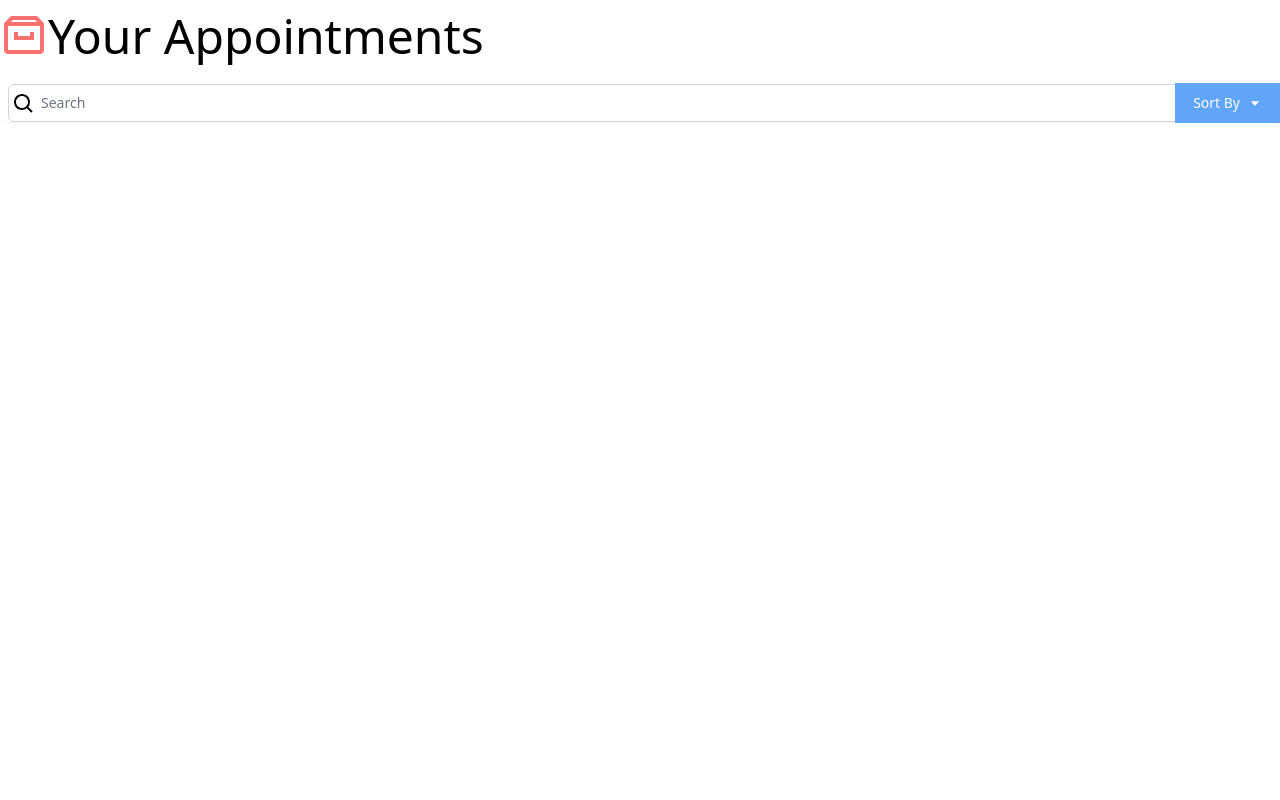
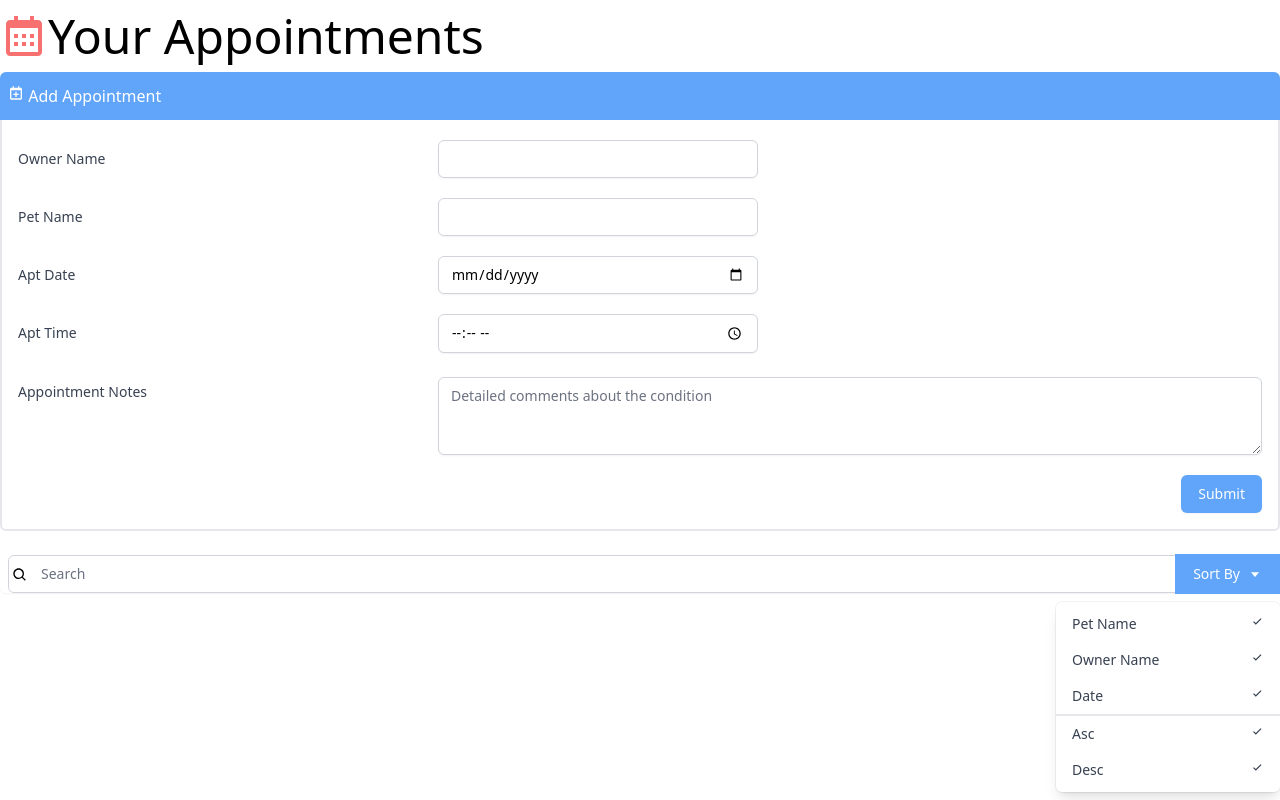
Before and after one commit to oguznsari/react, a JavaScript app in the folder reactinterface/: page / in a window 1280 px wide. Built offline with nearby package versions, Linux system fonts and the light colour scheme; the HTML template or start-up script is replaced by a standard one.

Commit message:
Add Appointment component

```diff
--- a/reactinterface/src/App.js
+++ b/reactinterface/src/App.js
@@ -1,13 +1,14 @@
-import { BiArchive } from "react-icons/bi";
+import { BiCalendar } from "react-icons/bi";
 import Search from "./components/Search";
+import AddAppointment from "./components/AddAppointment";
 
 function App() {
   return (
     <div className="App container mx-auto mt-3 font-thin">
-      <h1 className="text-5xl">
-        <BiArchive className="inline-block text-red-400 align-top" />Your Appointments
-        <Search />
-      </h1>
+      <h1 className="text-5xl mb-3">
+        <BiCalendar className="inline-block text-red-400 align-top" />Your Appointments </h1>
+      <AddAppointment />
+      <Search />
     </div>
   );
 }
--- /dev/null
+++ b/reactinterface/src/components/AddAppointment.js
@@ -0,0 +1,73 @@
+import { BiCalendarPlus } from "react-icons/bi";
+
+const AddAppointment = () => {
+    return (
+        <div>
+            <button className="bg-blue-400 text-white px-2 py-3 w-full text-left rounded-t-md">
+                <div><BiCalendarPlus className="inline-block align-text-top" />  Add Appointment</div>
+            </button>
+            <div className="border-r-2 border-b-2 border-l-2 border-light-blue-500 rounded-b-md pl-4 pr-4 pb-4">
+                <div className="sm:grid sm:grid-cols-3 sm:gap-4 sm:items-start  sm:pt-5">
+                    <label htmlFor="ownerName" className="block text-sm font-medium text-gray-700 sm:mt-px sm:pt-2">
+                        Owner Name
+                    </label>
+                    <div className="mt-1 sm:mt-0 sm:col-span-2">
+                        <input type="text" name="ownerName" id="ownerName"
+                            className="max-w-lg block w-full shadow-sm focus:ring-indigo-500 focus:border-indigo-500 sm:max-w-xs sm:text-sm border-gray-300 rounded-md" />
+                    </div>
+                </div>
+
+                <div className="sm:grid sm:grid-cols-3 sm:gap-4 sm:items-start  sm:pt-5">
+                    <label htmlFor="petName" className="block text-sm font-medium text-gray-700 sm:mt-px sm:pt-2">
+                        Pet Name
+                    </label>
+                    <div className="mt-1 sm:mt-0 sm:col-span-2">
+                        <input type="text" name="petName" id="petName"
+                            className="max-w-lg block w-full shadow-sm focus:ring-indigo-500 focus:border-indigo-500 sm:max-w-xs sm:text-sm border-gray-300 rounded-md" />
+                    </div>
+                </div>
+
+                <div className="sm:grid sm:grid-cols-3 sm:gap-4 sm:items-start  sm:pt-5">
+                    <label htmlFor="aptDate" className="block text-sm font-medium text-gray-700 sm:mt-px sm:pt-2">
+                        Apt Date
+                    </label>
+                    <div className="mt-1 sm:mt-0 sm:col-span-2">
+                        <input type="date" name="aptDate" id="aptDate"
+                            className="max-w-lg block w-full shadow-sm focus:ring-indigo-500 focus:border-indigo-500 sm:max-w-xs sm:text-sm border-gray-300 rounded-md" />
+                    </div>
+                </div>
+
+                <div className="sm:grid sm:grid-cols-3 sm:gap-4 sm:items-start  sm:pt-5">
+                    <label htmlFor="aptTime" className="block text-sm font-medium text-gray-700 sm:mt-px sm:pt-2">
+                        Apt Time
+                    </label>
+                    <div className="mt-1 sm:mt-0 sm:col-span-2">
+                        <input type="time" name="aptTime" id="aptTime"
+                            className="max-w-lg block w-full shadow-sm focus:ring-indigo-500 focus:border-indigo-500 sm:max-w-xs sm:text-sm border-gray-300 rounded-md" />
+                    </div>
+                </div>
+
+                <div className="sm:grid sm:grid-cols-3 sm:gap-4 sm:items-start  sm:pt-5">
+                    <label htmlFor="aptNotes" className="block text-sm font-medium text-gray-700 sm:mt-px sm:pt-2">
+                        Appointment Notes
+                    </label>
+                    <div className="mt-1 sm:mt-0 sm:col-span-2">
+                        <textarea id="aptNotes" name="aptNotes" rows="3"
+                            className="shadow-sm focus:ring-indigo-500 focus:border-indigo-500 mt-1 block w-full sm:text-sm border-gray-300 rounded-md" placeholder="Detailed comments about the condition"></textarea>
+                    </div>
+                </div>
+
+
+                <div className="pt-5">
+                    <div className="flex justify-end">
+                        <button type="submit" className="ml-3 inline-flex justify-center py-2 px-4 border border-transparent shadow-sm text-sm font-medium rounded-md text-white bg-blue-400 hover:bg-blue-700 focus:outline-none focus:ring-2 focus:ring-offset-2 focus:ring-blue-400">
+                            Submit
+                        </button>
+                    </div>
+                </div>
+            </div>
+        </div>
+    )
+}
+
+export default AddAppointment;
--- a/reactinterface/src/components/Search.js
+++ b/reactinterface/src/components/Search.js
@@ -1,4 +1,29 @@
-import { BiSearch, BiCaretDown } from "react-icons/bi"
+import { BiSearch, BiCaretDown, BiCheck } from "react-icons/bi"
+
+const Dropdown = () => {
+    return (
+        <div className="origin-top-right absolute right-0 mt-2 w-56
+        rounded-md shadow-lg bg-white ring-1 ring-black ring-opacity-5">
+            <div className="py-1" role="menu" aria-orientation="vertical" aria-labelledby="options-menu">
+                <div
+                    className="px-4 py-2 text-sm text-gray-700 hover:bg-gray-100 hover:text-gray-900 flex justify-between cursor-pointer"
+                    role="menuitem">Pet Name <BiCheck /></div>
+                <div
+                    className="px-4 py-2 text-sm text-gray-700 hover:bg-gray-100 hover:text-gray-900 flex justify-between cursor-pointer"
+                    role="menuitem">Owner Name  <BiCheck /></div>
+                <div
+                    className="px-4 py-2 text-sm text-gray-700 hover:bg-gray-100 hover:text-gray-900 flex justify-between cursor-pointer"
+                    role="menuitem">Date <BiCheck /></div>
+                <div
+                    className="px-4 py-2 text-sm text-gray-700 hover:bg-gray-100 hover:text-gray-900 flex justify-between cursor-pointer border-gray-1 border-t-2"
+                    role="menuitem">Asc <BiCheck /></div>
+                <div
+                    className="px-4 py-2 text-sm text-gray-700 hover:bg-gray-100 hover:text-gray-900 flex justify-between cursor-pointer"
+                    role="menuitem">Desc <BiCheck /></div>
+            </div>
+        </div>
+    )
+}
 
 const Search = () => {
     return (
@@ -16,6 +41,7 @@
                             className="justify-center px-4 py-2 bg-blue-400 border-2 border-blue-400 text-sm text-white hover:bg-blue-700 focus:outline-none focus:ring-2 focus:ring-offset-2 flex items-center" id="options-menu" aria-haspopup="true" aria-expanded="true">
                             Sort By <BiCaretDown className="ml-2" />
                         </button>
+                        <Dropdown />
                     </div>
                 </div>
             </div>
--- a/reactinterface/tailwind.config.js
+++ b/reactinterface/tailwind.config.js
@@ -1,6 +1,10 @@
 /** @type {import('tailwindcss').Config} */
 module.exports = {
-  content: ["./src/**/*.{html,js,ts,jsx,tsx}", "./src/*.{html,js,ts,jsx,tsx}", "./public/index.html"],
+  content: [
+    "./src/**/*.{html,js,ts,jsx,tsx}",
+    "./src/*.{html,js,ts,jsx,tsx}",
+    "./public/index.html"
+  ],
   theme: {
     extend: {},
   },
```
